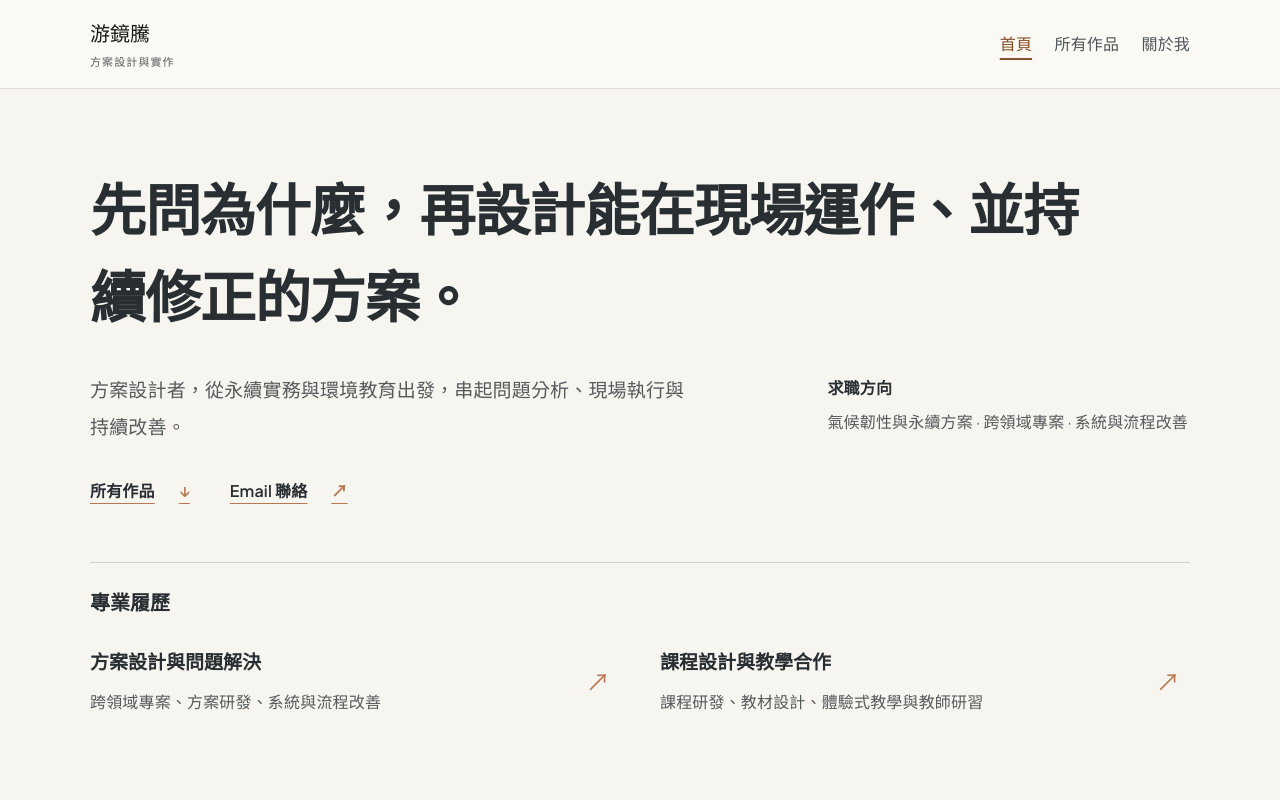
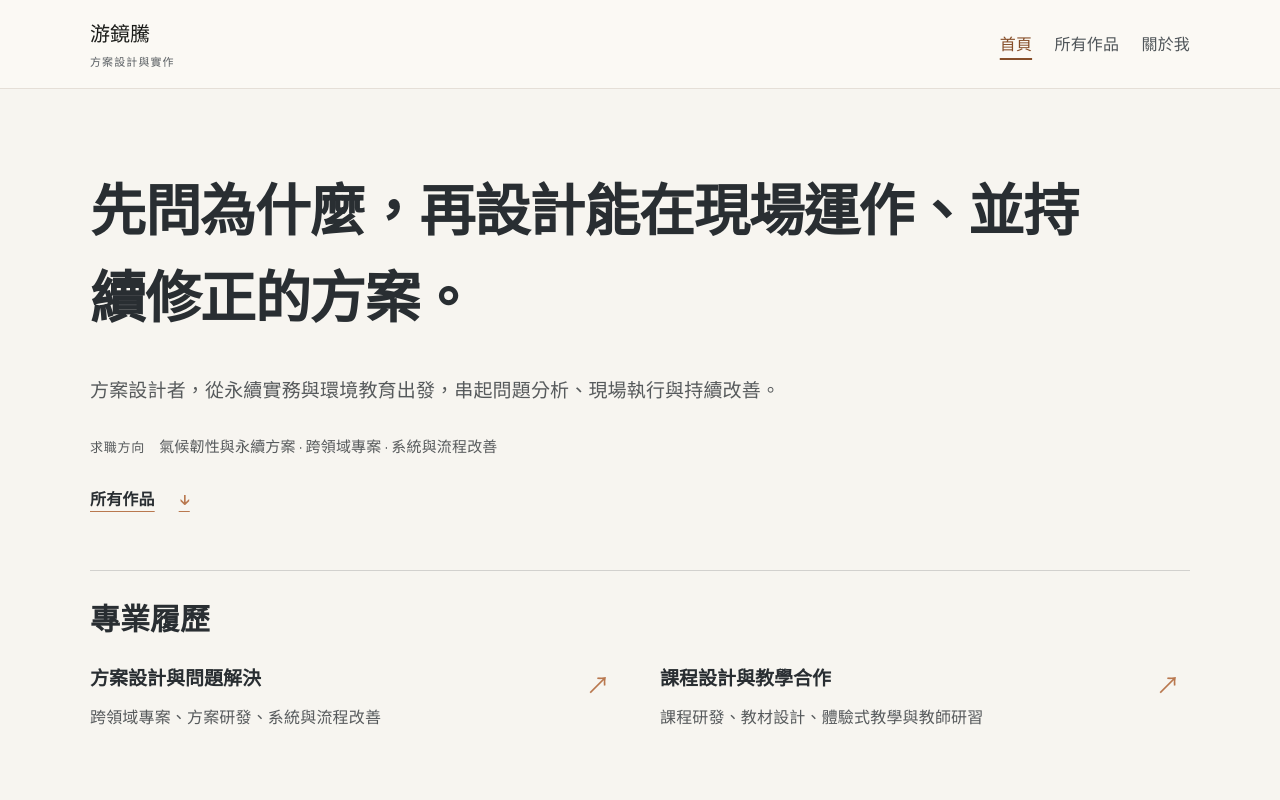
Before and after one commit to shiba19901021/DGCportfolio, an Astro site: page / in a window 1280 px wide. Shown: the top 800 px of the page. Built offline with nearby package versions, Linux system fonts and the light colour scheme; Astro itself is replaced by a stand-in of ours.

Commit message:
Refine homepage hierarchy and compact editorial work list

```diff
--- a/src/pages/index.astro
+++ b/src/pages/index.astro
@@ -15,7 +15,7 @@ const courses = works.filter(work => work.data.category === 'learning');
       <h1 id="home-title">{site.slogan}</h1>
       <p class="home-position">方案設計者，從永續實務與環境教育出發，串起問題分析、現場執行與持續改善。</p>
       <p class="home-career"><span>求職方向</span>氣候韌性與永續方案 · 跨領域專案 · 系統與流程改善</p>
-      <div class="home-actions"><a class="home-index-link" href={pathFor('/works/')}>所有作品 <span aria-hidden="true">↓</span></a><a class="home-contact-link" href={`mailto:${site.email}`}>Email 聯絡 <span aria-hidden="true">↗</span></a></div>
+      <div class="home-actions"><a class="home-index-link" href={pathFor('/works/')}>所有作品 <span aria-hidden="true">↓</span></a></div>
       <section class="home-professional" aria-labelledby="professional-title">
         <h2 id="professional-title">專業履歷</h2>
         <div class="home-resume-directions">
@@ -43,8 +43,8 @@ const courses = works.filter(work => work.data.category === 'learning');
     </div>
 
     <section id="about" class="home-about" aria-labelledby="about-title">
-      <div class="wrap home-about-grid"><div><p class="eyebrow">關於我與聯絡</p><h2 id="about-title">從現場經驗，走向下一個方案。</h2><p>我的背景涵蓋環境教育、永續實務、場域建置與跨組織合作。希望將累積的問題分析與方案設計經驗，應用到更廣泛的工作。</p><p class="home-work-preference">偏好遠端或彈性工作，可配合必要場勘與現場協作。</p></div>
-      <div id="resume" class="home-resume"><h3>聯絡方式</h3><p>歡迎跨領域方案設計、課程研發、教學及專案合作邀約。</p><div class="home-contact-list"><a href={`mailto:${site.email}`}>Email 聯絡 <span aria-hidden="true">↗</span></a><a href={site.linkedin}>LinkedIn <span aria-hidden="true">↗</span></a></div></div></div>
+      <div class="wrap home-about-grid"><div><h2 id="about-title">關於我</h2><p class="home-about-direction">從現場經驗，走向下一個方案。</p><p>我的背景涵蓋環境教育、永續實務、場域建置與跨組織合作。希望將累積的問題分析與方案設計經驗，應用到更廣泛的工作。</p><p class="home-work-preference">偏好遠端或彈性工作，可配合必要場勘與現場協作。</p></div>
+      <div id="resume" class="home-resume"><h2>聯絡方式</h2><p>歡迎跨領域方案設計、課程研發、教學及專案合作邀約。</p><div class="home-contact-list"><a href={`mailto:${site.email}`}>Email 聯絡 <span aria-hidden="true">↗</span></a><a href={site.linkedin}>LinkedIn <span aria-hidden="true">↗</span></a></div></div></div>
     </section>
   </div>
 </Base>
--- a/src/styles/home-editorial.css
+++ b/src/styles/home-editorial.css
@@ -10,9 +10,7 @@ body.home-page:has(.home-editorial) {
   --white: #F7F5F0;
 }
 .home-v03.home-editorial .home-hero {
-  display: grid;
-  grid-template-columns: minmax(0, 1.3fr) minmax(0, .7fr);
-  column-gap: clamp(2rem, 5vw, 4rem);
+  display: block;
   padding-block: clamp(3rem, 6vw, 5rem) 0;
 }
 .home-editorial .home-hero > * { min-width: 0; }
@@ -24,21 +22,20 @@ body.home-page:has(.home-editorial) {
   margin-bottom: 2rem;
 }
 .home-v03.home-editorial .home-position {
-  max-width: 38rem;
+  max-width: 48rem;
   font-size: 1.1875rem;
   line-height: 1.95;
   margin: 0;
 }
 .home-v03.home-editorial .home-career {
-  font-size: 1rem;
+  max-width: 48rem;
+  font-size: .9375rem;
   line-height: 1.9;
-  margin: 0;
-  padding-top: .1rem;
+  margin: 1.5rem 0 0;
 }
-.home-editorial .home-career span { color: var(--ink); }
-.home-v03.home-editorial .home-actions { grid-column: 1 / -1; gap: 1rem 2.5rem; margin-top: 1.5rem; }
-.home-editorial .home-index-link,
-.home-v03.home-editorial .home-contact-link {
+.home-v03.home-editorial .home-career span { display: inline-block; color: var(--muted); font-size: .8125rem; font-weight: 500; letter-spacing: .06em; margin: 0 .875rem 0 0; }
+.home-v03.home-editorial .home-actions { gap: 1rem 2.5rem; margin-top: 1rem; }
+.home-editorial .home-index-link {
   display: inline-flex;
   align-items: center;
   gap: 1.5rem;
@@ -51,23 +48,21 @@ body.home-page:has(.home-editorial) {
   text-decoration-color: var(--accent);
   text-underline-offset: .4em;
 }
-.home-editorial .home-index-link span,
-.home-editorial .home-contact-link span { color: var(--accent); }
-.home-editorial .home-index-link:hover,
-.home-v03.home-editorial .home-contact-link:hover { color: var(--ink); text-decoration-thickness: 2px; }
+.home-editorial .home-index-link span { color: var(--accent); }
+.home-editorial .home-index-link:hover { color: var(--ink); text-decoration-thickness: 2px; }
 .home-editorial .home-professional {
   grid-column: 1 / -1;
   margin-top: 3rem;
   padding-top: 1.5rem;
   border-top: 1px solid var(--line);
 }
-.home-editorial .home-professional > h2 { font-size: 1.25rem; line-height: 1.6; margin: 0 0 1.25rem; }
+.home-editorial .home-professional > h2 { margin: 0 0 1.5rem; }
 .home-editorial .home-resume-directions { gap: 2.5rem; margin-top: 0; }
 /* A single link surface per item; rules and whitespace replace card containers. */
 .home-v03.home-editorial .work-row {
-  grid-template-columns: minmax(0, .85fr) minmax(0, 1.15fr) auto;
-  gap: clamp(1.5rem, 4vw, 3rem);
-  padding: 2.5rem 0;
+  grid-template-columns: minmax(0, 28%) minmax(0, 1fr) auto;
+  gap: clamp(1.5rem, 3vw, 2.5rem);
+  padding: 1.5rem 0;
   border: 0;
   border-bottom: 1px solid var(--line);
   border-radius: 0;
@@ -82,7 +77,7 @@ body.home-page:has(.home-editorial) {
 .home-editorial .work-row:active .work-row-arrow { transform: translate(2px, -2px); }
 .home-editorial .work-row-media { border-radius: 8px; background: transparent; }
 .home-editorial .work-row-copy { padding: 0; }
-.home-editorial .work-row-copy h3 { font-size: clamp(1.3rem, 2.5vw, 1.75rem); line-height: 1.6; margin: 0 0 1rem; }
+.home-editorial .work-row-copy h3 { font-size: clamp(1.3rem, 2.5vw, 1.75rem); line-height: 1.6; margin: 0 0 .75rem; }
 .home-editorial .work-row-copy p { font-size: 1.0625rem; line-height: 1.95; }
 .home-editorial .work-row-link { position: static; align-self: center; padding: 0; }
 .home-editorial .work-row-arrow {
@@ -95,41 +90,44 @@ body.home-page:has(.home-editorial) {
   transition: transform .2s ease;
 }
 .home-editorial .work-row:hover .work-row-arrow { transform: translate(3px, -3px); }
-.home-v03.home-editorial .resume-direction { grid-template-columns: minmax(0, 1fr) auto; gap: 1rem; padding: .5rem 0 1.5rem; border: 0; }
+.home-v03.home-editorial .resume-direction { grid-template-columns: minmax(0, 1fr) auto; gap: 1.25rem; align-items: start; padding: .5rem 0 1.5rem; border: 0; }
 .home-editorial .resume-direction .work-row-copy h3 { font-size: 1.1875rem; line-height: 1.65; margin-bottom: .5rem; }
 .home-editorial .resume-direction .work-row-copy p { font-size: 1rem; line-height: 1.85; }
-.home-editorial .resume-direction .work-row-link > .work-row-arrow { position: static; border: 0; border-radius: 0; }
+.home-editorial .resume-direction .work-row-link { align-self: start; }
+.home-editorial .resume-direction .work-row-link > .work-row-arrow { position: static; border: 0; border-radius: 0; height: 32px; }
 .home-v03.home-editorial .home-works { background: transparent; padding-block: 4.5rem 0; }
 .home-v03.home-editorial .home-section-heading { border-top: 1px solid var(--line); padding-top: 1.5rem; margin-bottom: 0; }
+.home-v03.home-editorial .home-professional > h2,
 .home-v03.home-editorial .home-section-heading h2 { font-size: clamp(1.5rem, 2.7vw, 1.875rem); line-height: 1.6; margin-bottom: .75rem; }
 .home-editorial .home-section-heading p { max-width: 48rem; line-height: 1.95; }
 .home-v03.home-editorial .home-work-list { gap: 0; }
 .home-v03.home-editorial .home-work-group + .home-work-group { margin-top: 4.5rem; }
 .home-v03.home-editorial .home-about { padding-block: 4.5rem; }
-.home-editorial .home-about-grid { border-top: 1px solid var(--line); padding-top: 2rem; }
+.home-v03.home-editorial .home-about-grid { grid-template-columns: minmax(0, 1.15fr) minmax(0, .85fr); gap: clamp(2rem, 5vw, 4rem); align-items: start; border-top: 1px solid var(--line); padding-top: 2rem; }
+.home-v03.home-editorial .home-about h2 { font-size: 1.5rem; line-height: 1.6; margin: 0 0 1.25rem; }
+.home-v03.home-editorial .home-about .home-about-direction { font-size: 1.125rem; font-weight: 600; margin: 0 0 1rem; }
+.home-editorial .home-about-grid > div > p:not(.home-about-direction):first-of-type,
+.home-editorial .home-resume > p { margin-top: 0; }
 .home-v03.home-editorial .home-resume { border: 0; padding: 0; }
-.home-editorial .home-resume h3 { font-size: 1.25rem; line-height: 1.65; }
 .home-editorial .home-about p { line-height: 1.95; }
 .home-editorial .home-contact-list { margin-top: 1rem; }
 @media (max-width: 850px) {
-  .home-v03.home-editorial .home-hero { grid-template-columns: minmax(0, 1fr); }
-  .home-v03.home-editorial .home-career { margin-top: 1.5rem; }
   .home-editorial .home-resume-directions { gap: 1.5rem; }
-  .home-v03.home-editorial .work-row { grid-template-columns: minmax(0, .8fr) minmax(0, 1.2fr) auto; gap: 1.5rem; }
+  .home-v03.home-editorial .work-row { grid-template-columns: minmax(0, 28%) minmax(0, 1fr) auto; gap: 1.5rem; }
   .home-v03.home-editorial .resume-direction { grid-template-columns: minmax(0, 1fr) auto; gap: .75rem; }
 }
 @media (max-width: 760px) {
   .home-editorial .home-resume-directions { grid-template-columns: minmax(0, 1fr); gap: 1.25rem; }
   .home-v03.home-editorial .resume-direction + .resume-direction { border-top: 1px solid var(--line); padding-top: 1.25rem; }
-  .home-v03.home-editorial .home-about-grid { gap: 2.5rem; }
+  .home-v03.home-editorial .home-about-grid { grid-template-columns: minmax(0, 1fr); gap: 2.5rem; }
 }
-@media (max-width: 600px) {
+@media (max-width: 700px) {
   .home-v03.home-editorial .home-hero { padding-top: 2.5rem; }
   .home-v03.home-editorial h1 { font-size: 2.1rem; line-height: 1.6; }
   .home-v03.home-editorial .home-position { font-size: 1.125rem; }
   .home-editorial .home-professional { margin-top: 2.5rem; }
   .home-v03.home-editorial .home-works { padding-top: 3.25rem; }
-  .home-v03.home-editorial .work-row { grid-template-columns: minmax(0, 1fr) auto; gap: 1.5rem .75rem; padding-block: 2rem; }
+  .home-v03.home-editorial .work-row { grid-template-columns: minmax(0, 1fr) auto; gap: 1.25rem .75rem; padding-block: 1.5rem; }
   .home-editorial .work-row-media { grid-column: 1 / -1; }
   .home-editorial .work-row-copy h3 { font-size: 1.375rem; }
   .home-editorial .work-row-copy p { font-size: 1rem; }
@@ -139,3 +137,7 @@ body.home-page:has(.home-editorial) {
   .home-v03.home-editorial .home-work-group + .home-work-group { margin-top: 3.25rem; }
   .home-v03.home-editorial .home-about { padding-block: 3.25rem; }
 }
+
+@media (max-width: 540px) {
+  .home-v03.home-editorial .home-career span { display: block; margin: 0 0 .25rem; }
+}
```
